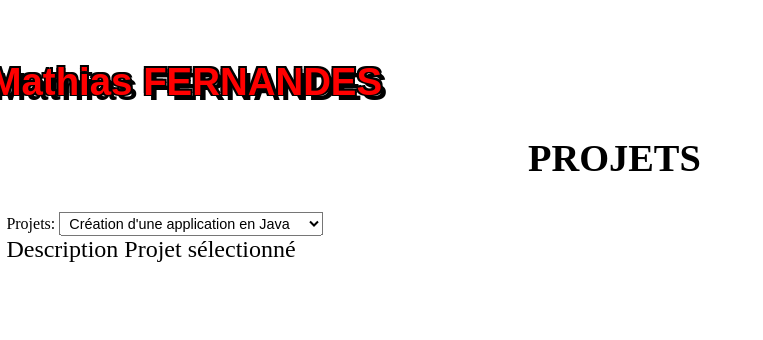
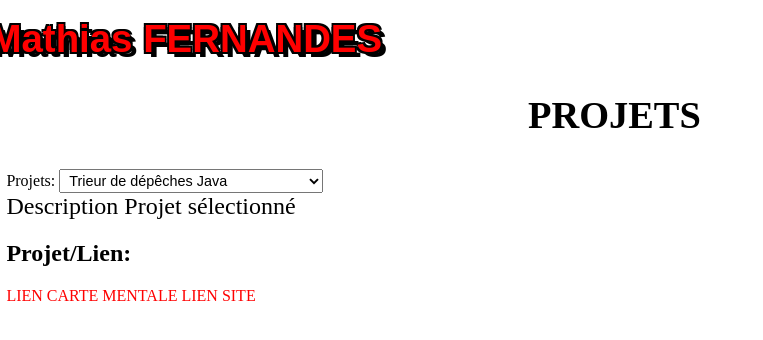
Before and after one commit to Atio3f/Atio3f.github.io, a plain HTML site: page PortFolioProjets.html in a window 1280 px wide. Shown: the whole page, without its empty margins (0-763 px from the left). Drawn offline with Linux system fonts and the light colour scheme.

Commit message:
Update PortFolioProjets.html

```diff
--- a/PortFolioProjets.html
+++ b/PortFolioProjets.html
@@ -12,7 +12,7 @@
     <main class="Projets">
       <div id="Projets-NomAccueil">
 
-          <p><a href="PortFolioAccueil.html">Mathias FERNANDES</a></p>
+          <p class="Menu"><a href="PortFolioAccueil.html">Mathias FERNANDES</a></p>
 
       </div>
 
@@ -23,9 +23,9 @@
 
       <div id="Projets-listProjets">
         <label for="Projets-list">Projets:</label>
-        <select name="Projets" id="Projets-list" onchange="updateText()">
+        <select name="Projets" id="Projets-list"  onload="baseValue()" onchange="updateText()">
+            <option value="SAE1.01/02">Trieur de dépêches Java</option>
             <option value="MEGASAE">Création d'une application en Java</option>
-            <option value="SAE1.01/02">Création projet Java</option>
             <option value="SAE1.03">Installation d'une machine virtuelle</option>
             <option value="SAE1.05/06">Création d'un site web</option>
             <option value="SAE1.04">Création d'une Base de Données</option>
@@ -33,6 +33,11 @@
         </select>
 
         <div class="output" id="outputProjet">Description Projet sélectionné</div>
+        <div id="Projets-bonus">
+          <h2>Projet/Lien:</h2>
+          <a href="" id="SAE1_03">LIEN CARTE MENTALE</a>
+          <a href="https://iut-info-uga.github.io/" id="SAE1_05_06">LIEN SITE</a>
+        </div>
       </div>
 
     </main>
```
